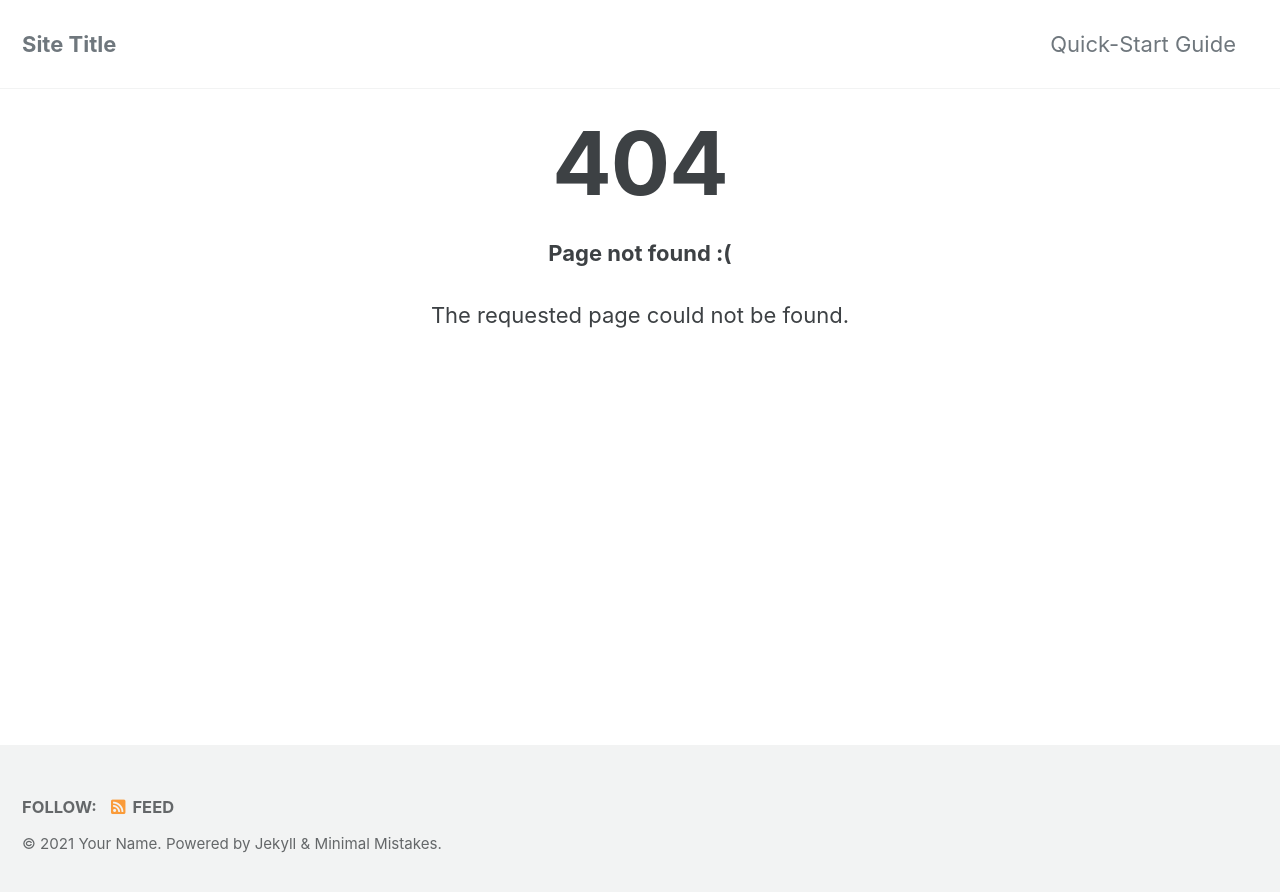
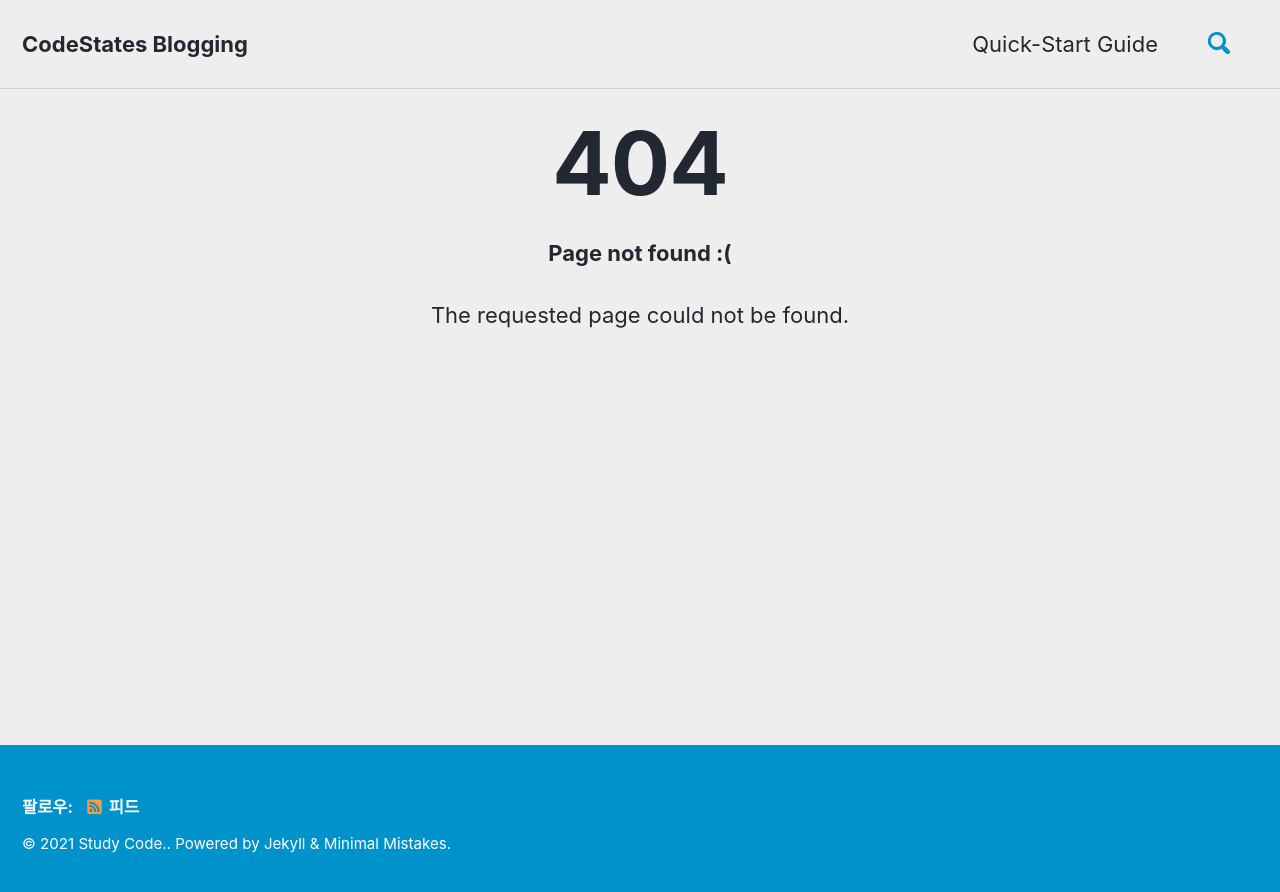
Before and after one commit to boltang2/boltang2.github.io, a Jekyll site: the page built from 404.html, in a window 1280 px wide. Shown: the top 892 px of the page. Built offline with Jekyll 4.4.1, drawn with Linux system fonts in a browser that asks for light colours; cached includes are drawn as plain includes; part of the change alters nothing that is shown.

Commit message:
Update _config.yml

```diff
--- a/_config.yml
+++ b/_config.yml
@@ -12,15 +12,15 @@
 
 # theme                  : "minimal-mistakes-jekyll"
 # remote_theme           : "mmistakes/minimal-mistakes"
-minimal_mistakes_skin    : "default" # "air", "aqua", "contrast", "dark", "dirt", "neon", "mint", "plum", "sunrise"
+minimal_mistakes_skin    : "air" # "air", "aqua", "contrast", "dark", "dirt", "neon", "mint", "plum", "sunrise"
 
 # Site Settings
-locale                   : "en-US"
-title                    : "Site Title"
+locale                   : "ko"
+title                    : "CodeStates Blogging"
 title_separator          : "-"
 subtitle                 : # site tagline that appears below site title in masthead
-name                     : "Your Name"
-description              : "An amazing website."
+name                     : "Study Code."
+description              : "공부한 것을 정리하는 곳입니다"
 url                      : # the base hostname & protocol for your site e.g. "https://mmistakes.github.io"
 baseurl                  : # the subpath of your site, e.g. "/blog"
 repository               : # GitHub username/repo-name e.g. "mmistakes/minimal-mistakes"
@@ -52,7 +52,7 @@ reCaptcha:
 atom_feed:
   path                   : # blank (default) uses feed.xml
   hide                   : # true, false (default)
-search                   : # true, false (default)
+search                   : true
 search_full_content      : # true, false (default)
 search_provider          : # lunr (default), algolia, google
 algolia:
@@ -94,11 +94,12 @@ analytics:
 
 # Site Author
 author:
-  name             : "Your Name"
+  name             : "Botlang2"
   avatar           : # path of avatar image, e.g. "/assets/images/bio-photo.jpg"
-  bio              : "I am an **amazing** person."
-  location         : "Somewhere"
-  email            :
+  bio              : "열심히 공부하자"
+  location         : "Seoul, Korea"
+  email            : "boltang22@gmail.com"
+  github           : "boltang2"
   links:
     - label: "Email"
       icon: "fas fa-fw fa-envelope-square"
```
